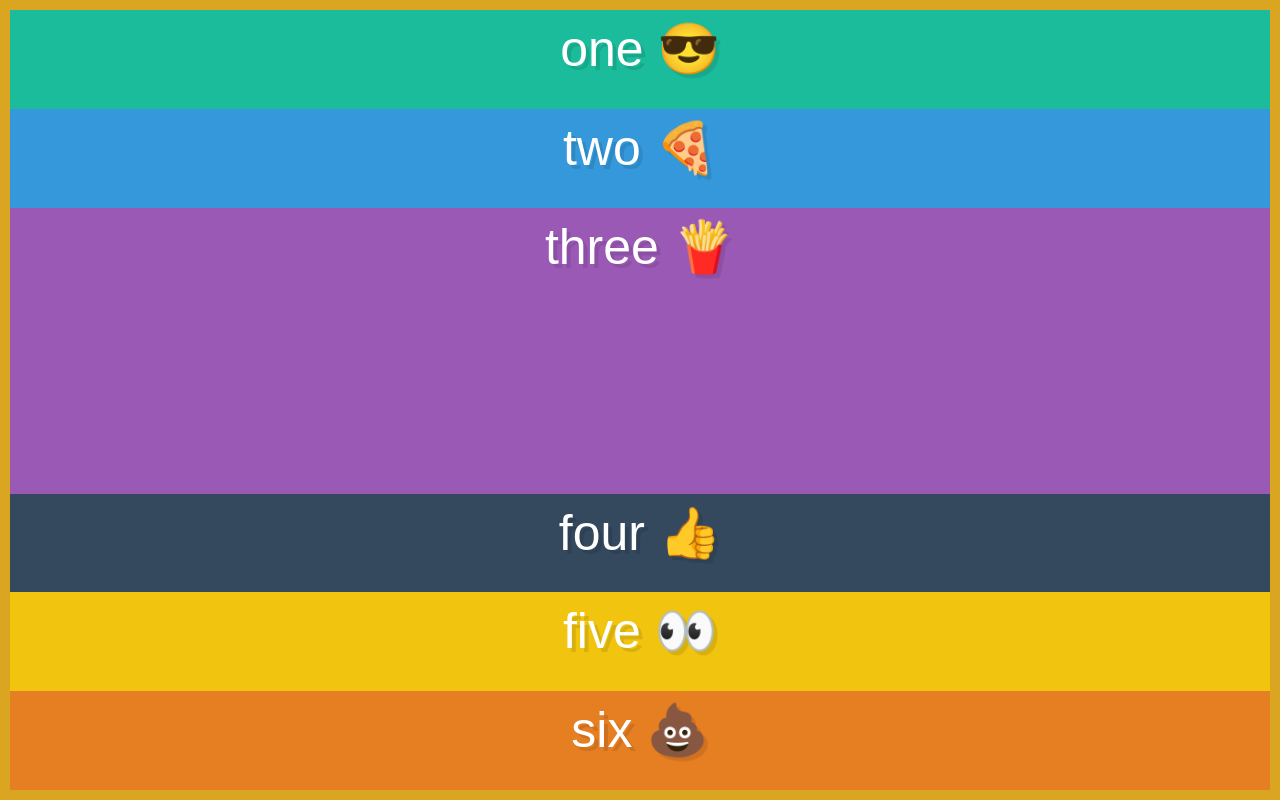
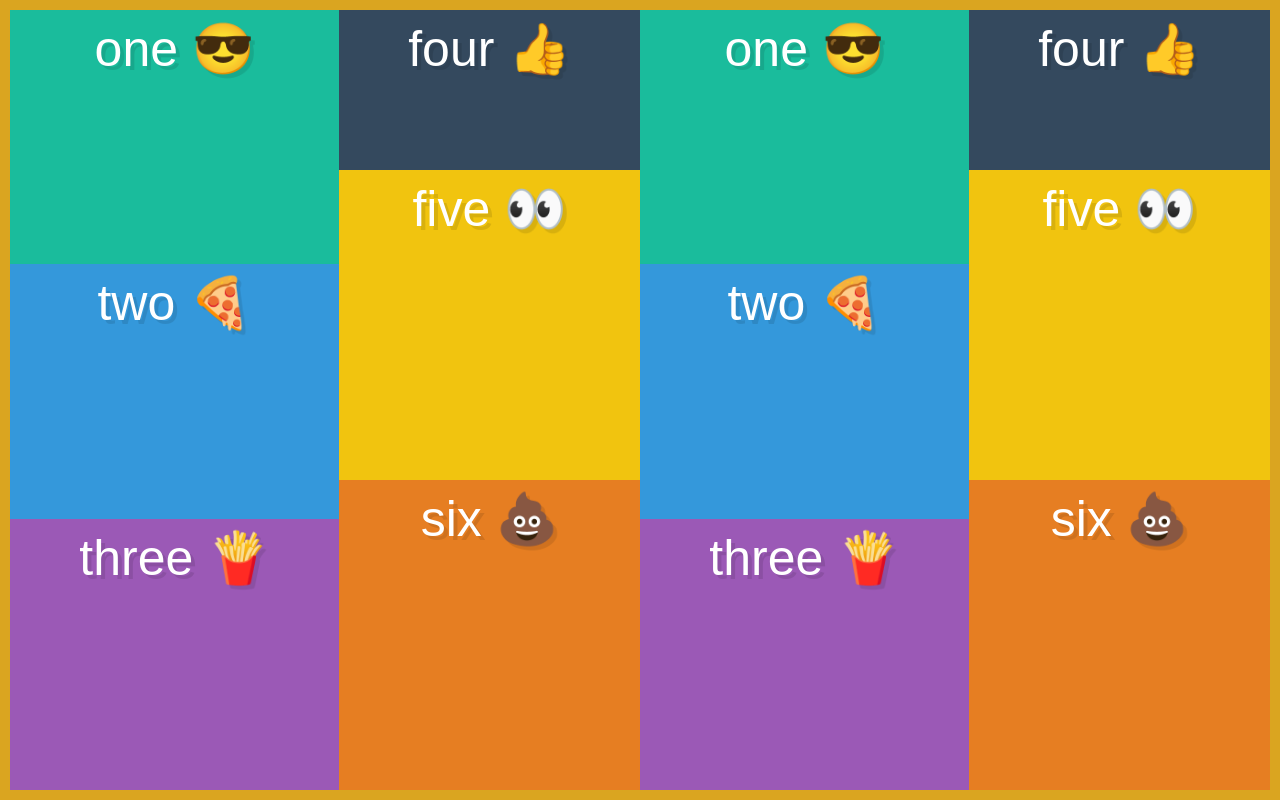
Before and after one commit to lastnamearya/CSS-flexbox, a plain HTML site: page 7. flex-wrapping-and-columns/index.html in a window 1280 px wide. Drawn offline with Linux system fonts and the light colour scheme.

Commit message:
in-depth flex-wrapping with column layout

```diff
--- a/7. flex-wrapping-and-columns/index.html
+++ b/7. flex-wrapping-and-columns/index.html
@@ -16,6 +16,12 @@
     <div class="box box4">four 👍</div>
     <div class="box box5">five 👀</div>
     <div class="box box6">six 💩</div>
+    <div class="box box1">one 😎</div>
+    <div class="box box2">two 🍕</div>
+    <div class="box box3">three 🍟</div>
+    <div class="box box4">four 👍</div>
+    <div class="box box5">five 👀</div>
+    <div class="box box6">six 💩</div>
   </div>
 
 </body>
--- a/7. flex-wrapping-and-columns/style.css
+++ b/7. flex-wrapping-and-columns/style.css
@@ -203,14 +203,18 @@
   flex-wrap: wrap;
   flex-direction: column;
   border: 10px solid goldenrod;
-  min-height: 100vh;
+  height: 100vh;
 }
 
 .box {
-  /* flex-basis: 500px; */
+  flex-basis: 250px;
   flex-grow: 1;
 }
 
 .box3 {
-  flex-grow: 10;
+  flex-grow: 5;
 }
+
+.box4 {
+  flex-basis: 100px;
+}
```
